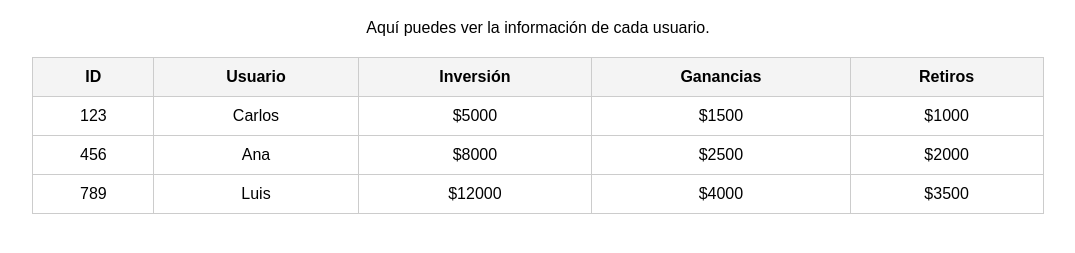
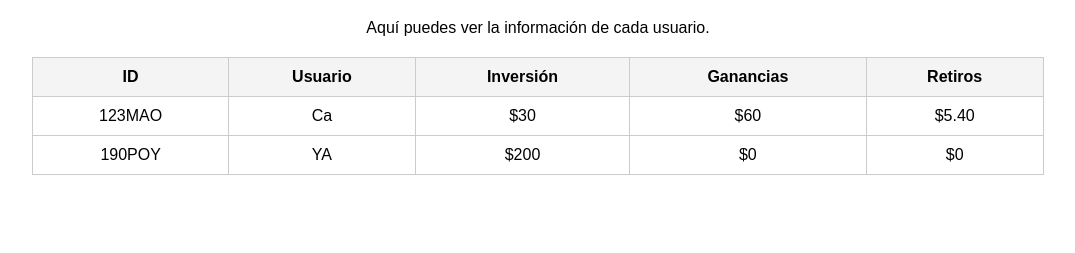
Before and after one commit to Leomaya370/Lumelys_chain.services, a plain HTML site: page index.html in a window 1280 px wide. Shown: the part 61-314 px from the top of the page, without its empty margins (102-1177 px from the left). Drawn offline with Linux system fonts and the light colour scheme.

Commit message:
Update index.html
Signed-off-by: Leomaya370 <leoperez7808@gmail.com>

```diff
--- a/index.html
+++ b/index.html
@@ -25,25 +25,21 @@
             <th>Retiros</th>
         </tr>
         <tr>
-            <td>123</td>
-            <td>Carlos</td>
-            <td>$5000</td>
-            <td>$1500</td>
-            <td>$1000</td>
+            <td>123MAO</td>
+            <td>Ca</td>
+            <td>$30</td>
+            <td>$60</td>
+            <td>$5.40</td>
         </tr>
         <tr>
-            <td>456</td>
-            <td>Ana</td>
-            <td>$8000</td>
-            <td>$2500</td>
-            <td>$2000</td>
+            <td>190POY</td>
+            <td>YA</td>
+            <td>$200</td>
+            <td>$0</td>
+            <td>$0</td>
         </tr>
         <tr>
-            <td>789</td>
-            <td>Luis</td>
-            <td>$12000</td>
-            <td>$4000</td>
-            <td>$3500</td>
+
         </tr>
     </table>
 </body>
```
